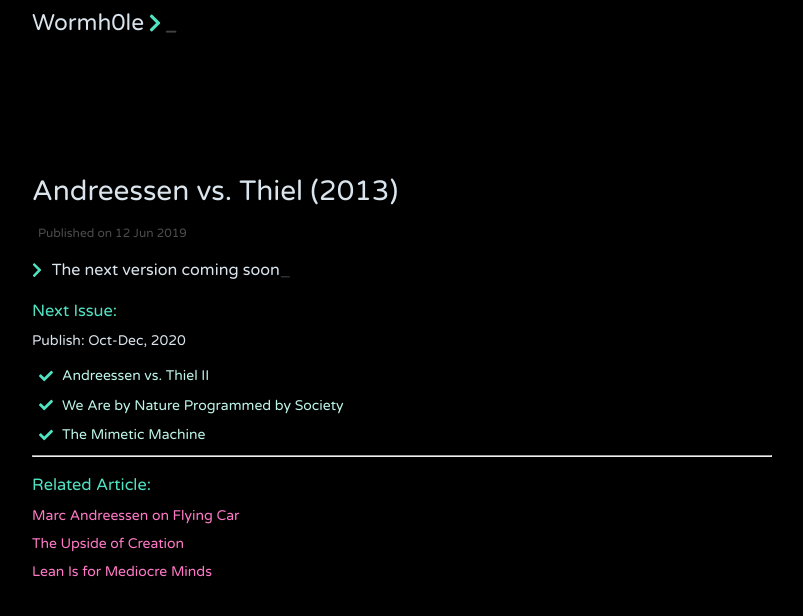
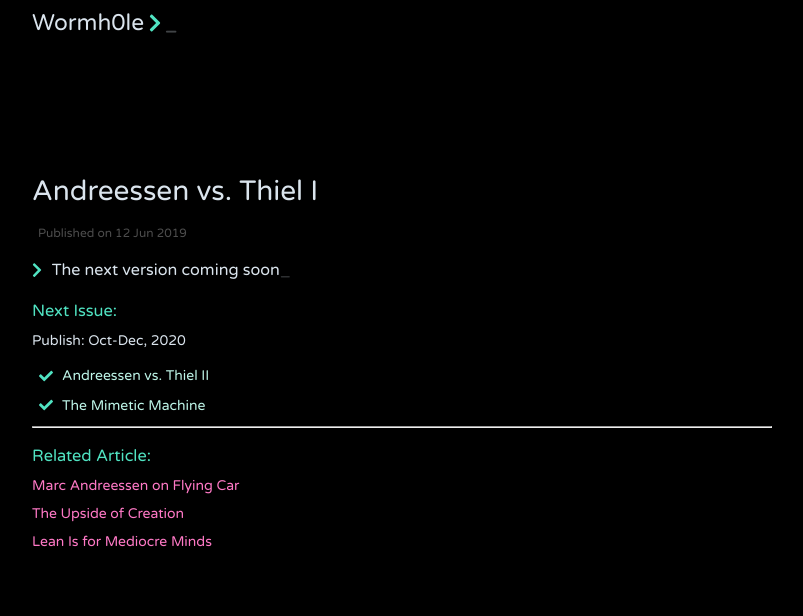
Before and after one commit to jithendrabsy/thoughts, a Jekyll site: the page built from _posts/2019-06-12-games2.md, in a window 1280 px wide. Shown: the top 616 px of the page, without its empty margins (238-1041 px from the left). Built offline with Jekyll 4.4.1, drawn with Linux system fonts in a browser that asks for light colours; nearby versions of some CDN libraries.

Commit message:
Update Next Issue

```diff
--- a/_posts/2019-06-12-games2.md
+++ b/_posts/2019-06-12-games2.md
@@ -1,6 +1,6 @@
 ---
 layout: post
-title:  "Andreessen vs. Thiel (2013)"
+title:  "Andreessen vs. Thiel I"
 description: The next version coming soon
 
 tags: Creation
@@ -11,7 +11,6 @@
 Publish: Oct-Dec, 2020
 
 - Andreessen vs. Thiel II
-- We Are by Nature Programmed by Society
 - The Mimetic Machine
 
 
```
